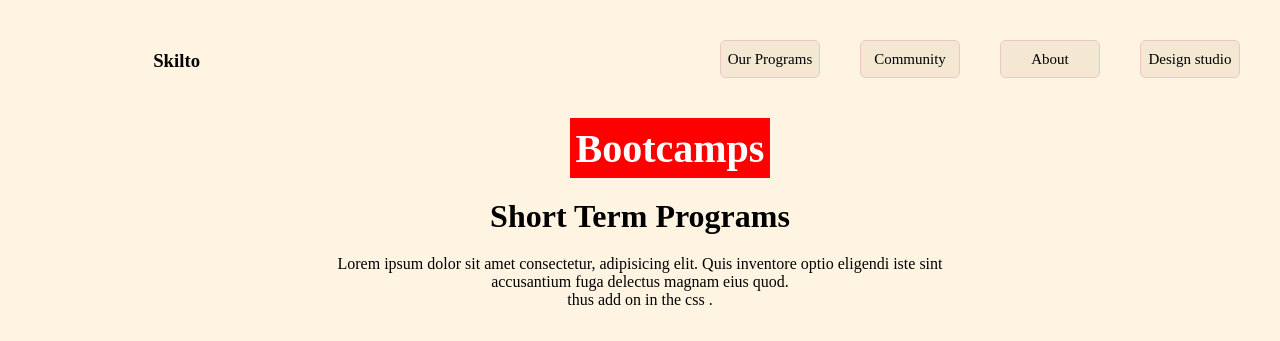
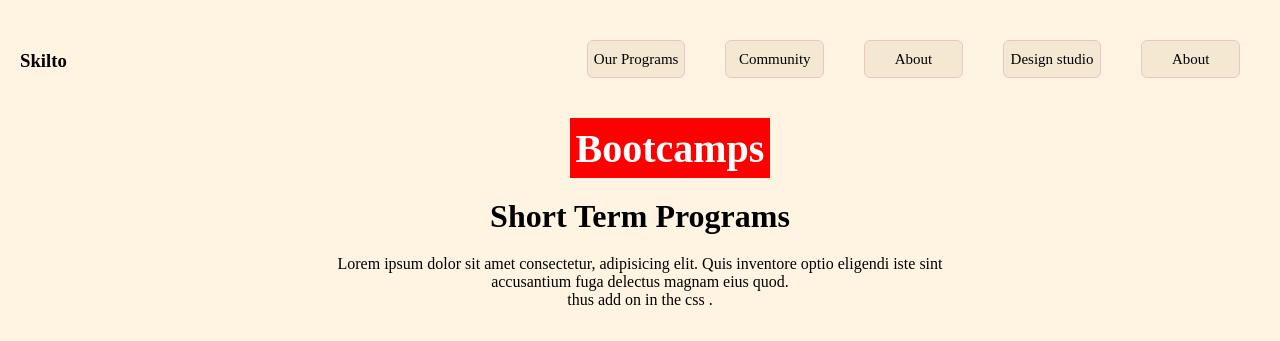
Before and after one commit to Ramprasanth7119/Javascript_Projects, a plain HTML site: page css-practice/index.html in a window 1280 px wide. Shown: the top 341 px of the page. Drawn offline with Linux system fonts and the light colour scheme.

Commit message:
Update index.html

```diff
--- a/css-practice/index.html
+++ b/css-practice/index.html
@@ -14,6 +14,7 @@
             <div class="item2 items">Community</div>
             <div class="item3 items">About</div>
             <div class="item4 items">Design studio</div>
+        <div class="item3 items">About</div>
 
         </div>
         <div class="bootcamp">Bootcamps</div>
```
